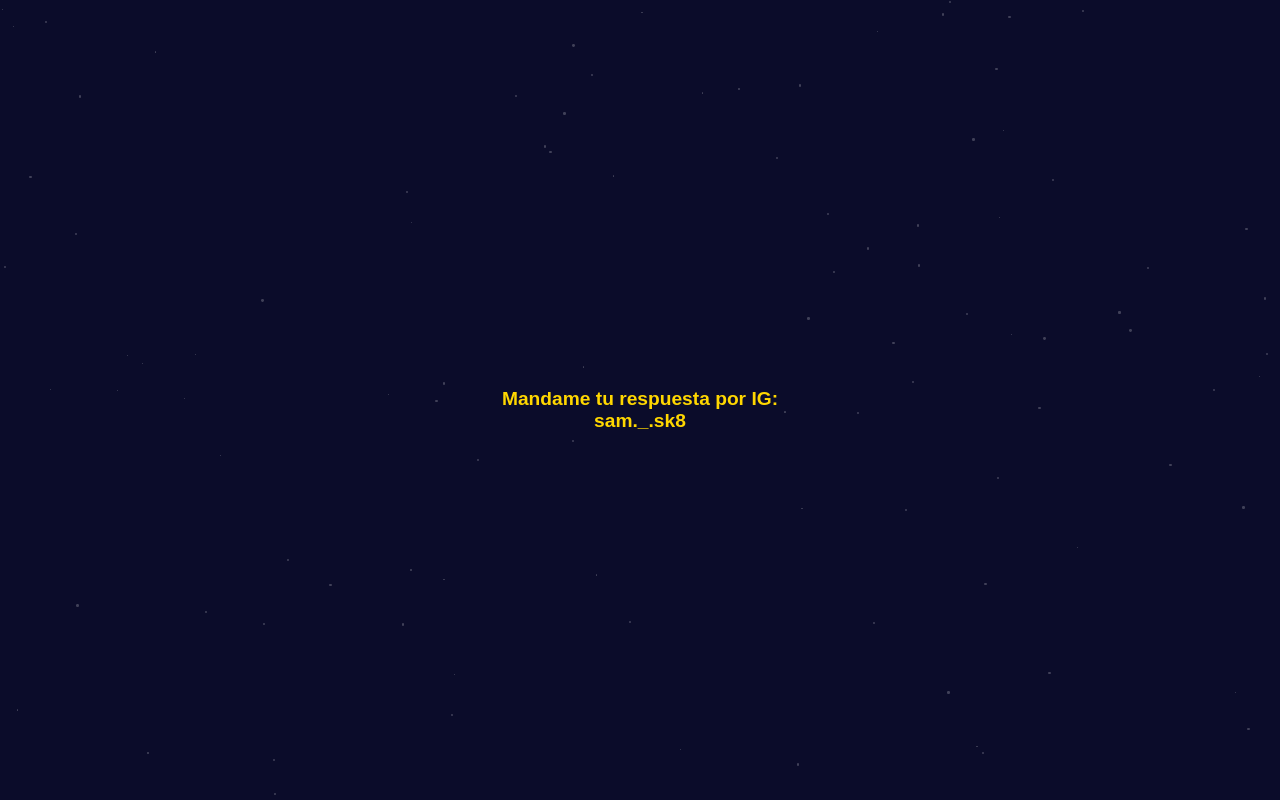
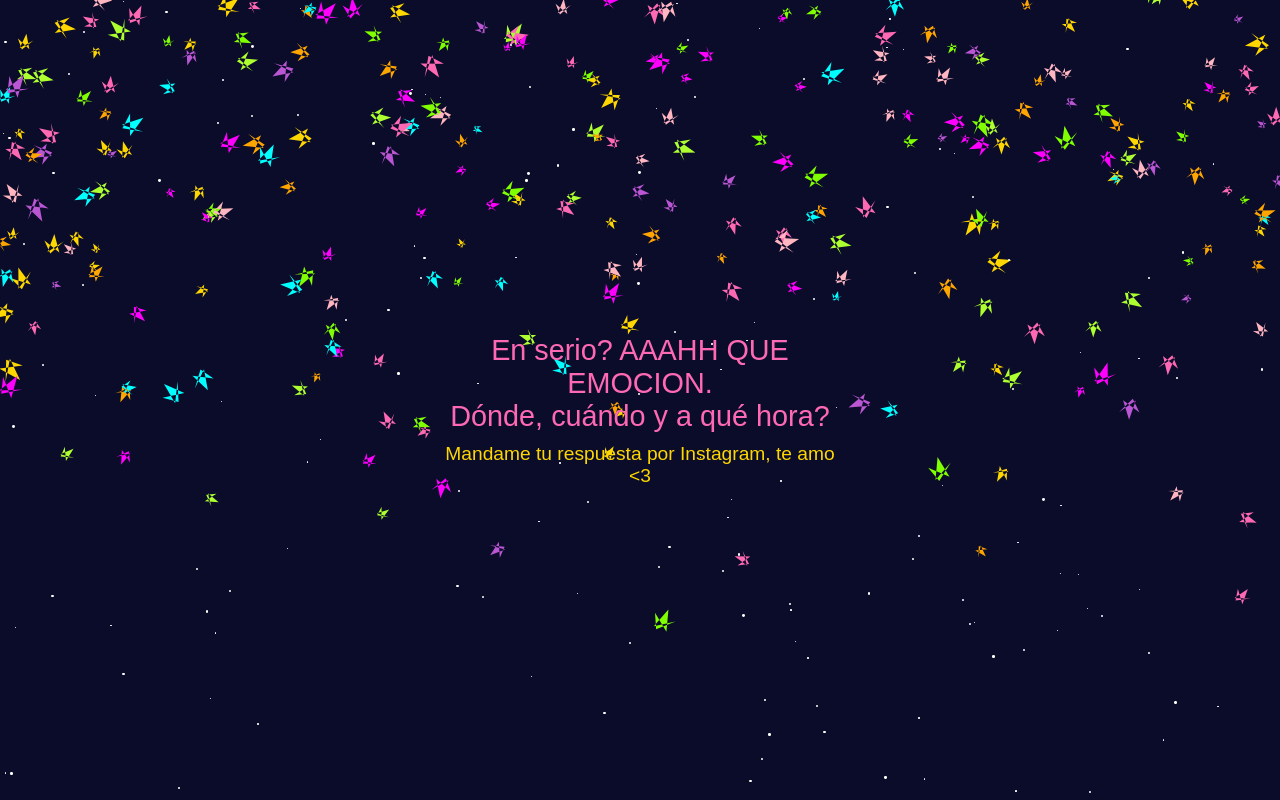
Before and after one commit to cripister10/sam, a plain HTML site: page index.html in a window 1280 px wide. Both pictures are taken after a click on the button "Sí". Drawn offline with Linux system fonts and the light colour scheme.

Commit message:
Update index.html

```diff
--- a/index.html
+++ b/index.html
@@ -3,52 +3,50 @@
 <head>
 <meta charset="UTF-8">
 <meta name="viewport" content="width=device-width, initial-scale=1.0">
-<title>¿Querés salir?</title>
+<title>¿Querés salir conmigo?</title>
 <style>
   body, html {
     margin: 0;
     padding: 0;
     height: 100%;
+    overflow: hidden;
     font-family: Arial, sans-serif;
-        background: #0b0c2a; /* negro azulado */
-        overflow: hidden;
-        color: #fff;
+    background: #0b0c2a; /* fondo negro azulado */
     display: flex;
     justify-content: center;
     align-items: center;
     flex-direction: column;
+    color: #fff;
   }
+
+  canvas {
+    position: absolute;
+    top: 0;
+    left: 0;
+    z-index: 0;
+    pointer-events: none; /* no bloquea clics */
+  }
+
   .stars {
     position: absolute;
     width: 100%;
     height: 100%;
-        background: transparent;
-        overflow: hidden;
     z-index: 0;
   }
-    .star {
-        position: absolute;
-        width: 2px;
-        height: 2px;
-        background: white;
-        border-radius: 50%;
-        animation: twinkle 2s infinite alternate;
-    }
-    @keyframes twinkle {
-        from {opacity: 0.2;}
-        to {opacity: 1;}
-    }
+
   .container {
     position: relative;
-        z-index: 1;
+    z-index: 2; /* botones y textos encima */
     text-align: center;
     max-width: 90%;
   }
+
   h1 {
     font-size: 2em;
     margin-bottom: 20px;
-        color: #FFD700; /* dorado suave */
+    color: #FFD700; /* dorado brillante */
   }
+
   button {
     padding: 15px 30px;
     margin: 10px;
@@ -58,43 +56,51 @@
     cursor: pointer;
     transition: transform 0.2s;
   }
-    button:hover {
-        transform: scale(1.1);
-    }
-    .yes {background-color: #4CAF50; color: white;}
-    .no {background-color: #f44336; color: white;}
+
+  button:hover { transform: scale(1.1); }
+
+  .yes { background-color: #4CAF50; color: white; }
+  .no { background-color: #f44336; color: white; }
+
   .form-container, .no-message {
     margin-top: 20px;
     display: none;
-        animation: fadein 1s forwards;
     font-size: 1.2em;
     color: #FFD700;
+    position: relative;
+    z-index: 2;
   }
-    .instagram {
-        margin-top: 10px;
-        font-weight: bold;
+
+  .excited-text {
+    color:#FF69B4;
+    font-size:1.5em;
+    margin-bottom:10px;
   }
-    @keyframes fadein {
-        from {opacity: 0;}
-        to {opacity: 1;}
-    }
+
   .fall {
     animation: fall 1s forwards;
   }
+
   @keyframes fall {
-        to {transform: translateY(100vh); opacity: 0;}
+    to { transform: translateY(100vh); opacity: 0; }
   }
 </style>
 </head>
 <body>
+<canvas id="flowersCanvas"></canvas>
 <div class="stars"></div>
+
 <div class="container">
-    <h1>¿Querés salir? Pago todo yo y hacemos lo que vos quieras.</h1>
+  <h1>¿Querés salir conmigo? Te extraño mucho :(</h1>
   <button class="yes">Sí</button>
   <button class="no">No</button>
 
   <div class="form-container">
-        <div class="instagram">Mandame tu respuesta por IG: sam._.sk8</div>
+    <div class="excited-text">
+      En serio? AAAHH QUE EMOCION.<br>
+      Dónde, cuándo y a qué hora?
+    </div>
+    <div class="instagram">Mandame tu respuesta por Instagram, te amo &lt;3</div>
   </div>
 
   <div class="no-message">
@@ -103,40 +109,108 @@
 </div>
 
 <script>
-// Generar estrellas
+  // Crear estrellas
   const starsContainer = document.querySelector('.stars');
-for(let i=0; i<100; i++){
+  for(let i=0; i<150; i++){
     const star = document.createElement('div');
-    star.classList.add('star');
+    star.style.position = 'absolute';
+    star.style.width = star.style.height = (Math.random()*2+1)+'px';
+    star.style.background = 'white';
+    star.style.borderRadius = '50%';
     star.style.top = Math.random()*100 + '%';
     star.style.left = Math.random()*100 + '%';
-    star.style.width = star.style.height = (Math.random()*2+1)+'px';
     starsContainer.appendChild(star);
   }
 
-// Botones
+  // Canvas de flores
+  const canvas = document.getElementById('flowersCanvas');
+  const ctx = canvas.getContext('2d');
+  canvas.width = window.innerWidth;
+  canvas.height = window.innerHeight;
+
+  let flowers = [];
+
+  function randomColor() {
+    const colors = ['#FF69B4','#FFB6C1','#FFD700','#ADFF2F','#00FFFF','#FFA500','#FF00FF','#BA55D3','#7FFF00'];
+    return colors[Math.floor(Math.random()*colors.length)];
+  }
+
+  class Flower {
+    constructor() {
+      this.x = Math.random()*canvas.width;
+      this.y = -20;
+      this.size = Math.random()*15 + 10;
+      this.speed = Math.random()*3 + 1;
+      this.angle = Math.random()*360;
+      this.rotationSpeed = Math.random()*4 -2;
+      this.color = randomColor();
+    }
+    draw() {
+      ctx.save();
+      ctx.translate(this.x, this.y);
+      ctx.rotate(this.angle * Math.PI/180);
+      ctx.fillStyle = this.color;
+      ctx.beginPath();
+      ctx.moveTo(0, -this.size/2);
+      for(let i=0;i<5;i++){
+        ctx.lineTo(Math.cos((i*144)*Math.PI/180)*this.size/2, -Math.sin((i*144)*Math.PI/180)*this.size/2);
+      }
+      ctx.fill();
+      ctx.restore();
+    }
+    update() {
+      this.y += this.speed;
+      this.angle += this.rotationSpeed;
+    }
+  }
+
+  function animate() {
+    ctx.clearRect(0,0,canvas.width,canvas.height);
+    for(let f of flowers){
+      f.update();
+      f.draw();
+    }
+    requestAnimationFrame(animate);
+  }
+
   const yesBtn = document.querySelector('.yes');
   const noBtn = document.querySelector('.no');
   const form = document.querySelector('.form-container');
   const noMessage = document.querySelector('.no-message');
+  const h1 = document.querySelector('h1');
 
   yesBtn.addEventListener('click', ()=>{
-    document.querySelector('h1').style.display='none';
+    h1.style.display='none';
     yesBtn.style.display='none';
     noBtn.style.display='none';
     form.style.display='block';
+
+    flowers = [];
+    setInterval(()=>{
+      for(let i=0;i<5;i++){
+        flowers.push(new Flower());
+      }
+      if(flowers.length>300) flowers.splice(0,flowers.length-300);
+    },50);
+
+    animate();
   });
 
   noBtn.addEventListener('click', ()=>{
-    document.querySelector('h1').classList.add('fall');
+    h1.classList.add('fall');
     yesBtn.classList.add('fall');
     noBtn.classList.add('fall');
     setTimeout(()=> {
-        document.querySelector('h1').style.display='none';
+      h1.style.display='none';
       yesBtn.style.display='none';
       noBtn.style.display='none';
       noMessage.style.display='block';
-    }, 1000);
+    },1000);
+  });
+
+  window.addEventListener('resize', ()=>{
+    canvas.width = window.innerWidth;
+    canvas.height = window.innerHeight;
   });
 </script>
 </body>
```
Lines whose indentation alone changed are shown as unchanged.
